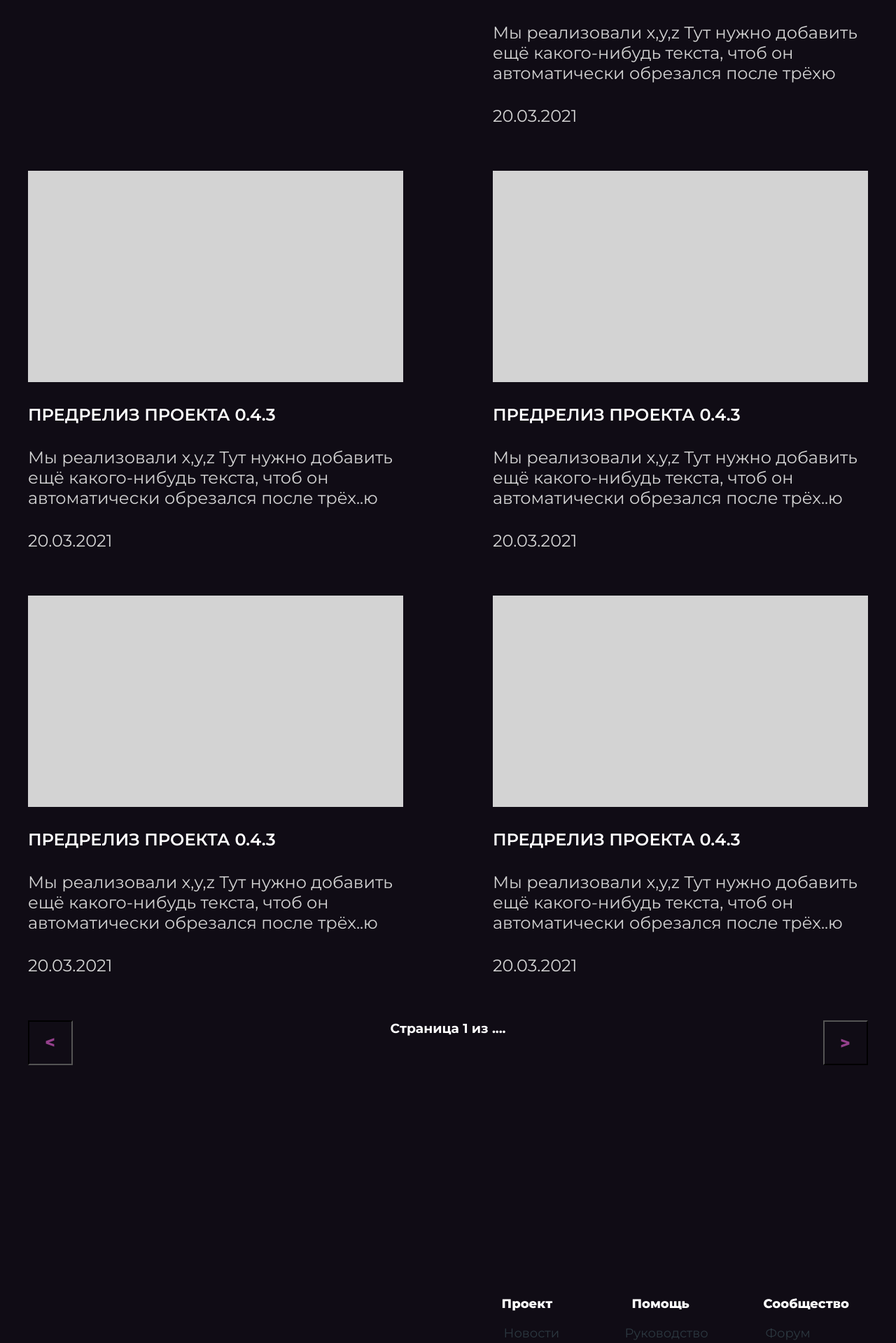
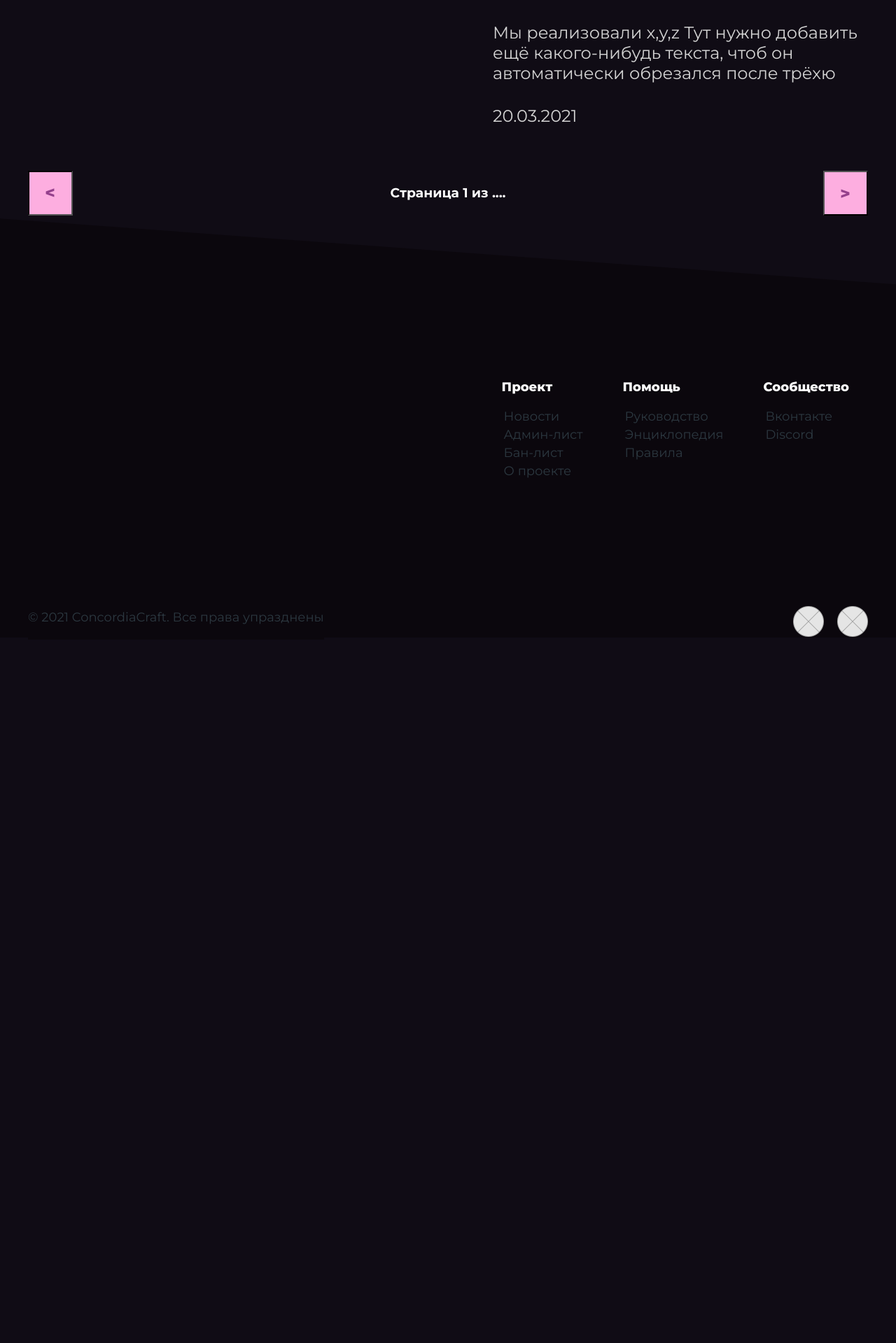
Before and after one commit to Nicekita/ConcordiaSite, a Symfony app: template templates/news.html.twig in a window 1280 px wide; the page is wider, and only the part inside the window is pictured. Shown: the part 495-2414 px from the top of that part at 70% size. After the commit the page ends 1405 px from the top of that part, so only its background shows below. Run offline with Twig, Linux system fonts and the light colour scheme; the template is opened without the code that fills it, so the values that code supplies are empty; some libraries are stand-ins or nearby versions.

Commit message:
bem code refactoring

```diff
--- a/public/css/footer.css
+++ b/public/css/footer.css
@@ -1,10 +1,10 @@
 * {
     margin: 0;
     padding: 0;
-    box-sizing: border-box
+    box-sizing: border-box;
     }
 
-footer{
+.page-footer{
 
 font-family: 'Montserrat', sans-serif;
 color:#FFFFFF;
@@ -13,65 +13,89 @@ background-size: cover;
 background-attachment: fixed;
     position: relative;
 
+
 }
 
-.second{
+.page-footer__row{
     display: flex ;
     justify-content: flex-end;
-    margin-top: 330px;
+    margin-top: 234px;
     font-size: 18px;
     list-style-type: none;
+}
 
+.page-footer__wrapper{
+    max-width: 1230px;
+    width: 100%;
+    padding-left: 15px;
+    padding-right: 15px;
+    margin-left: auto;
+    margin-right: auto;
+    height: 100%;
+}
 
+.page-footer__column{
+    z-index: 2;
+    background-color: #0B070D;
 }
-.second>nav>p{
+
+.nav-page-footer{
+}
+
+.nav-page-footer__title{
     color:#FFFFFF;
     padding:0px 27px;
     font-weight: 800;
     margin-bottom: 20px;
+
 }
 
-.second>nav>li {
+.nav-page-footer__item {
     font-size: 18px;
     font-weight: 400;
     color:  #2C3840;
     margin-top: 4px;
 
-}
-.help {
-    margin-left: 13px;
+
 }
 
-.second>nav>li>a{
+.nav-page-footer__link{
     text-decoration: none;
     color:  #2C3840;
     padding:0px 30px;
-    margin-top:px;
+
 
 }
-.third{
+.low-panel-footer{
     display: flex;
     justify-content: space-between;
-    margin-top: 40px;
-    margin-bottom: 0px;
+    margin-top: 32px;
+    margin-bottom: 64px;
 }
-.third>span{
+.low-panel-footer__title{
     font-size: 18px;
     font-weight: 400;
     color: #2C3840;
-    margin-top: 0px;
+    margin-top: 5px;
+    z-index: 2;
+    background-color: #0B070D
 }
-.wrapper>hr{
+
+.low-panel-footer__img{
+    z-index: 2;
+}
+
+.low-panel-footer__img-theme-vk{
+    margin-right: 15px;
+}
+
+.page-footer__hr{
     color: #2C3840;
     margin-top: 148px;
+    z-index: 1000;
+    background-color: #0B070D;
 }
 
-.wrapper0 {
-    width: 1500px;
-    display: block;
-    margin-left: auto;
-    margin-right: auto;
-}
 
 .pozfon6 {
     background-image: url(../img/pozfon2.svg);
@@ -81,7 +105,8 @@ background-attachment: fixed;
     min-height: 129px; /* Минимальная высота */
     left: 0; right: 0; /* Нужно для выравнивания */
     margin: 0px auto 0;
-    z-index: -100;
+    z-index: 2;
+    background-color: #0B070D;
 }
 .pozfon7 {
     background-color: #0B070D;
@@ -92,5 +117,5 @@ background-attachment: fixed;
     left: 0;
     right: 0; /* Нужно для выравнивания */
     margin: 0px auto 0;
-    z-index: -1000;
+    z-index: 1;
 }
--- a/public/css/style-news.css
+++ b/public/css/style-news.css
@@ -2,10 +2,9 @@
     margin: 0;
     padding: 0;
     box-sizing: border-box;
-    background-color: #100C15;
     }
 
-body {
+.page-news {
     font-family: 'Montserrat', sans-serif;
     color:#FFFFFF;
     background-repeat: no-repeat;
@@ -15,18 +14,17 @@ body {
     background-color: #100C15;
 }
 
-.wrapper {
+.page-news__wrapper {
     max-width: 1230px;
     width: 100%;
     padding-left: 15px;
     padding-right: 15px;
     margin-left: auto;
     margin-right: auto;
-
     height: 100%;
 }
 
-.grid {
+.page-news__main {
     display: grid;
     grid-template-columns: 1fr 1fr;
     grid-column-gap: 128px ;
@@ -36,40 +34,52 @@ body {
 }
 
 
-.grey {
+.item-news__img {
     background-color: lightgrey;
     height: 302px;
 }
 
-.title-news>h2{
+.item-news__title{
     color: white;
     font-size: 24px;
     font-weight: 600;
     margin-top: 32px;
 }
 
-.title-news>p{
+.item-news__text{
     color:lightgrey;
     font-size: 24px;
     font-weight: 400;
     margin-top: 32px;
 }
 
-.page-number{
+.item-news__date{
+    color:lightgrey;
+    font-size: 24px;
+    font-weight: 400;
+    margin-top: 32px;
+}
+
+.page-news-switch{
     display: flex;
     justify-content: space-between;
     margin-top: 64px;
 }
-.page-number .back>button{
-    background-color: #FDAEE0;
+.page-news-switch__back-button{
+    display: inline-block;
     padding: 30px 30px;
     background: url(../img/content.svg) no-repeat center;
+    background-color: #FDAEE0;
     transform: rotate(180deg)
 }
 
-.page-number .next>button{
+.page-news-switch__next-button{
+    display: inline-block;
+    background: url(../img/content.svg) no-repeat center;
     background-color: #FDAEE0;
-    background: url(../img/content.svg) no-repeat center;
     padding: 30px 30px;
 
 }
+.page-news-switch__page{
+margin-top: 20px;
+}
--- a/templates/main/footer.html.twig
+++ b/templates/main/footer.html.twig
@@ -1,40 +1,56 @@
 <link rel="stylesheet" href="css/footer.css">
-<footer>
-    <div class="pozfon6"></div>
-    <div class="pozfon7"></div>
-    <div class="wrapper">
-        <div class="second">
-            <nav>
-                <p>Проект</p>
-                <li><a href="">Новости</a></li>
-                <li><a href="">Админ-лист</a></li>
-                <li><a href="">Бан-лист</a></li>
-                <li><a href="">О проекте</a></li>
+<footer class="page-footer">
+    <div class="page-footer">
+        <div class="pozfon6"></div>
+        <div class="pozfon7"></div>
+    <div class="page-footer__wrapper">
+        <div class="page-footer__row">
+            <div class="page-footer__column">
+            <nav class="nav-page-footer">
+                <p class="nav-page-footer__title">Проект</p>
+                <li class="nav-page-footer__item">
+                    <a class="nav-page-footer__link" href="">Новости</a></li>
+                <li class="nav-page-footer__item">
+                    <a class="nav-page-footer__link" href="">Админ-лист</a></li>
+                <li class="nav-page-footer__item">
+                    <a class="nav-page-footer__link" href="">Бан-лист</a></li>
+                <li class="nav-page-footer__item">
+                    <a class="nav-page-footer__link" href="">О проекте</a></li>
             </nav>
-            <nav>
-                <p class="help">Помощь</p>
-                <li><a href="">Руководство</a></li>
-                <li><a href="">Энциклопедия</a></li>
-                <li><a href="">Правила</a></li>
+            </div>
+            <div class="page-footer__column">
+            <nav class="nav-page-footer">
+                <p class="nav-page-footer__title">Помощь</p>
+                <li class="nav-page-footer__item">
+                    <a class="nav-page-footer__link" href="">Руководство</a></li>
+                <li class="nav-page-footer__item">
+                    <a class="nav-page-footer__link" href="">Энциклопедия</a></li>
+                <li class="nav-page-footer__item">
+                    <a class="nav-page-footer__link" href="">Правила</a></li>
             </nav>
-            <nav>
-                <p>Сообщество</p>
-                <li><a href="">Форум</a></li>
-                <li><a href="">Вконтакте</a></li>
-                <li><a href="">Discord</a></li>
+                </div>
+                <div class="page-footer__column">
+            <nav class="nav-page-footer">
+                <p class="nav-page-footer__title">Сообщество</p>
+                <li class="nav-page-footer__item">
+                    <a class="nav-page-footer__link" href="">Вконтакте</a></li>
+                <li class="nav-page-footer__item">
+                    <a class="nav-page-footer__link" href="">Discord</a></li>
             </nav>
+                </div>
+        </div>
+        <hr class="page-footer__hr">
+        <div class="page-footer__low-panel">
+            <div class="low-panel-footer">
+            <span class="low-panel-footer__title">© 2021 ConcordiaCraft. Все права упразднены</span>
+            <div class="low-panel-footer__img">
+                <img class="low-panel-footer__img low-panel-footer__img-theme-vk"src="/img/Ellipse.png" alt="">
 
-        </div>
-        <hr>
-        <div class="third">
-            <span>© 2021 ConcordiaCraft. Все права упразднены</span>
-            <div class="img">
-                <img src="/img/Ellipse.png" alt="">
-
-                <img class="two" src="/img/Ellipse.png" alt="">
+                <img class="low-panel-footer__img low-panel-footer__img-theme-discord" src="/img/Ellipse.png" alt="">
 
             </div>
 
         </div>
     </div>
+    </div>
 </footer>
--- a/templates/news.html.twig
+++ b/templates/news.html.twig
@@ -9,66 +9,41 @@
 <link href="https://fonts.googleapis.com/css2?family=Montserrat:wght@400;600;700;800&display=swap" rel="stylesheet">
     <link rel="stylesheet" href="{{ asset('css/style-news.css') }}">
 </head>
-<body>
+<body class="page-news">
 {{ include('main/header.html.twig') }}
-
-    <div class="wrapper">
-        <div class="grid">
-            <div class="grid-column">
-            <div class="grey"></div>
-                   <div class="title-news"><h2>{{newsarray[0].header}}</h2> {# вот так примерно работают массивы и даты, надо заменить конечно все это на цикл #}
-                         <p>{{newsarray[0].text}}</p>
-                         <p>{{newsarray[0].date|date("d.m.Y")}}</p>
+     <div class ="page-news">
+    <div class="page-news__wrapper">
+        <div class="page-news__main">
+            <div class="page-news__grid-column">
+                   <div class="item-news">
+                       <div class="item-news__img"></div>
+                       <h2 class="item-news__title">{{newsarray[0].header}}</h2> {# вот так примерно работают массивы и даты, надо заменить конечно все это на цикл #}
+                         <p class="item-news__text">{{newsarray[0].text}}</p>
+                         <p class="item-news__date">{{newsarray[0].date|date("d.m.Y")}}</p>
                    </div>
             </div>
             {% for news in newsarray %}
             {{ include('newsblock.html.twig') }}
             {% endfor %}
-            <div class="grid-column">
-                <div class="grey"></div>
-                       <div class="title-news"><h2>ПРЕДРЕЛИЗ ПРОЕКТА 0.4.3</h2>
-                             <p>Мы реализовали x,y,z Тут нужно добавить ещё какого-нибудь текста, чтоб он автоматически обрезался после трёхю</p>
-                             <p>20.03.2021</p>
+            <div class="page-news__grid-column">
+                       <div class="item-news">
+                           <div class="item-news__img"></div>
+                           <h2 class="item-news__title">ПРЕДРЕЛИЗ ПРОЕКТА 0.4.3</h2>
+                             <p class="item-news__text">Мы реализовали x,y,z Тут нужно добавить ещё какого-нибудь текста, чтоб он автоматически обрезался после трёхю</p>
+                             <p class="item-news__date">20.03.2021</p>
                        </div>
                 </div>
-                <div class="grid-column">
-                    <div class="grey"></div>
-                           <div class="title-news"><h2>ПРЕДРЕЛИЗ ПРОЕКТА 0.4.3</h2>
-                                 <p>Мы реализовали x,y,z Тут нужно добавить ещё какого-нибудь текста, чтоб он автоматически обрезался после трёх..ю</p>
-                                 <p>20.03.2021</p>
-                           </div>
-                    </div>
-                    <div class="grid-column">
-                        <div class="grey"></div>
-                               <div class="title-news"><h2>ПРЕДРЕЛИЗ ПРОЕКТА 0.4.3</h2>
-                                     <p>Мы реализовали x,y,z Тут нужно добавить ещё какого-нибудь текста, чтоб он автоматически обрезался после трёх..ю</p>
-                                     <p>20.03.2021</p>
-                               </div>
-                        </div>
-                        <div class="grid-column">
-                            <div class="grey"></div>
-                                   <div class="title-news"><h2>ПРЕДРЕЛИЗ ПРОЕКТА 0.4.3</h2>
-                                         <p>Мы реализовали x,y,z Тут нужно добавить ещё какого-нибудь текста, чтоб он автоматически обрезался после трёх..ю</p>
-                                         <p>20.03.2021</p>
-                                   </div>
-                            </div>
-                            <div class="grid-column">
-                                <div class="grey"></div>
-                                       <div class="title-news"><h2>ПРЕДРЕЛИЗ ПРОЕКТА 0.4.3</h2>
-                                             <p>Мы реализовали x,y,z Тут нужно добавить ещё какого-нибудь текста, чтоб он автоматически обрезался после трёх..ю</p>
-                                             <p>20.03.2021</p>
-                                       </div>
-                                </div>
 
 
 
         </div>
-        <div class="page-number">
-            <div class="back"><button></button></div>
-            <div class="page"><H3>Cтраница 1 из ....</H3></div>
-            <div class="next"><button></button></div>
+        <div class="page-news-switch">
+                <button class="page-news-switch__back-button"></button>
+                <H3 class="page-news-switch__page">Cтраница 1 из ....</H3>
+                <button class="page-news-switch__next-button"></button>
         </div>
     </div>
+</div>
 {{ include('main/footer.html.twig') }}
 </body>
 </html>
```
Also changed, not shown: public/css/style.css (+97 -115 lines), templates/index.html.twig (+47 -50 lines).
